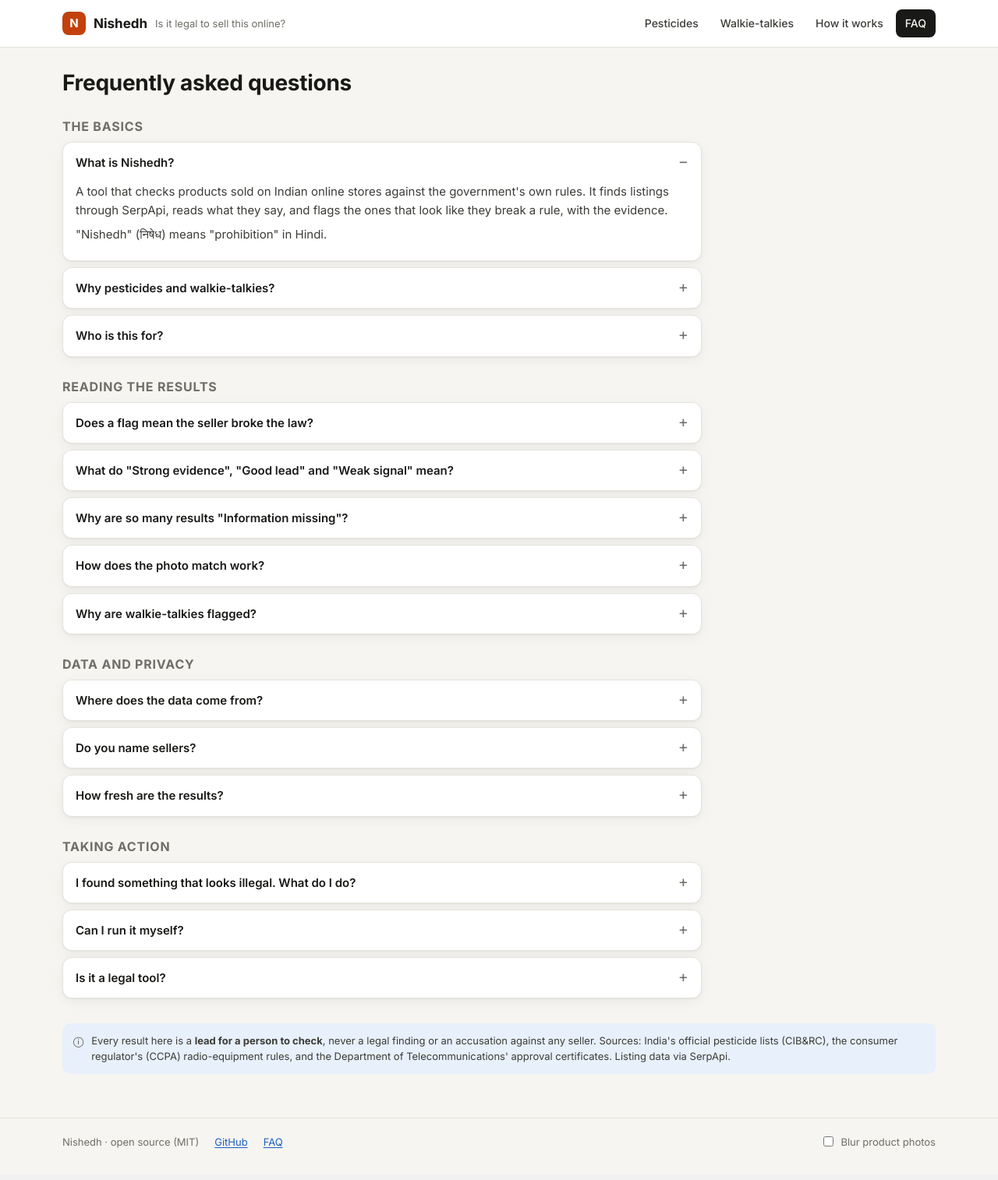
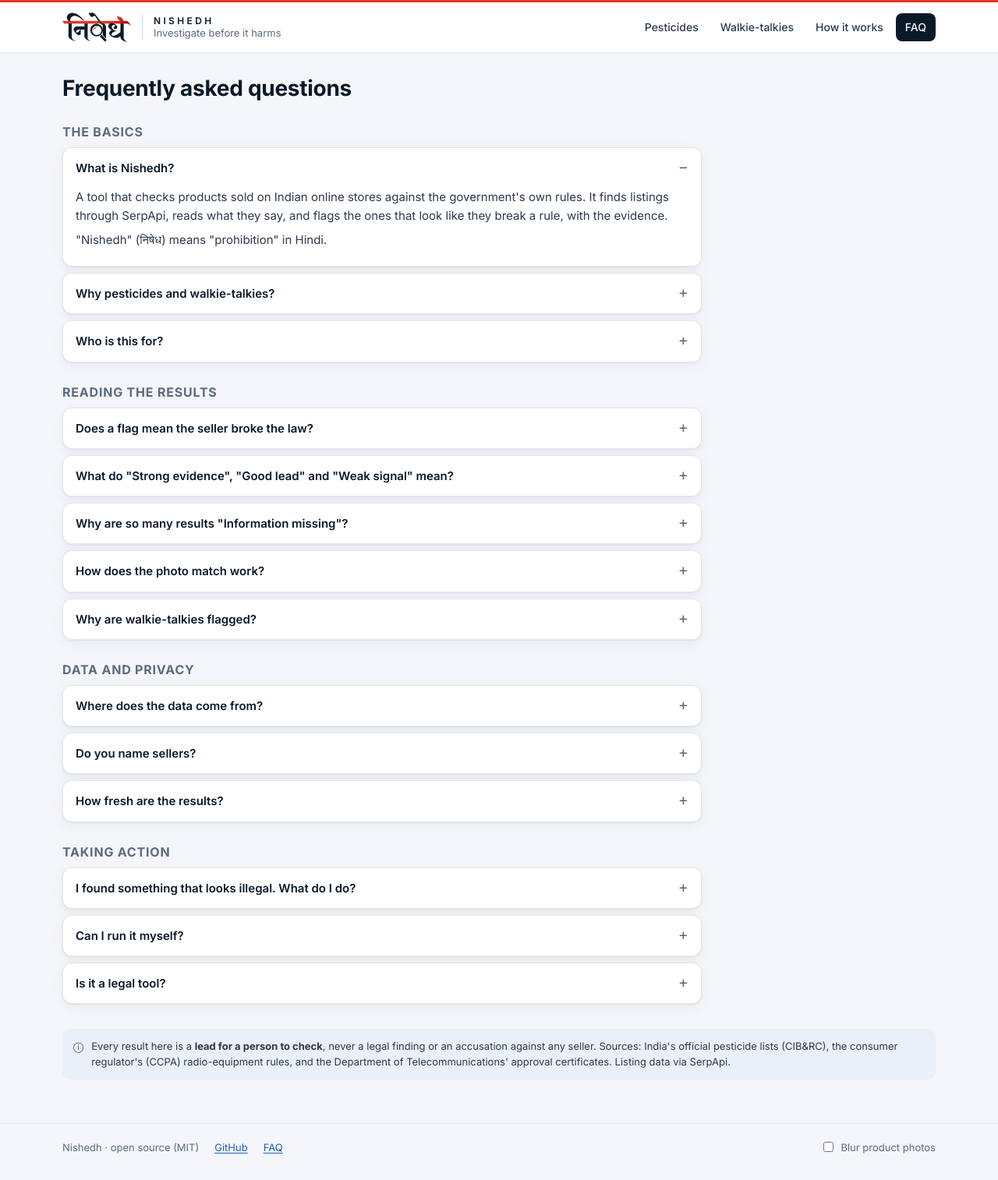
Before and after one commit to rudratoshs/nishedh, a FastAPI app: page /faq in a window 1280 px wide. Shown: the whole page at 78% size. Before the commit the page ends 1473 px from the top, so only its background shows below. Run offline with FastAPI, Linux system fonts and the light colour scheme.

Commit message:
Brand theme from the Nishedh logo
- Logo in the header and README (light and dark variants), favicon
- Navy and red palette taken from the logo; tagline "Investigate before it harms"
- Screenshots retaken in the new theme

```diff
--- a/src/nishedh/web/app.py
+++ b/src/nishedh/web/app.py
@@ -17,6 +17,7 @@ from typing import Any
 
 from fastapi import FastAPI, HTTPException, Request
 from fastapi.responses import HTMLResponse, JSONResponse, PlainTextResponse, Response
+from fastapi.staticfiles import StaticFiles
 from fastapi.templating import Jinja2Templates
 
 from nishedh.listing import marketplace_of
@@ -54,6 +55,7 @@ PUBLIC_FIELDS = ("pack", "reason", "confidence", "marketplace", "title", "url",
 def create_app(cache_dir: Path, demo_note: str = "") -> FastAPI:
     app = FastAPI(title="Nishedh", docs_url=None, redoc_url=None)
     templates = Jinja2Templates(directory=str(Path(__file__).parent / "templates"))
+    app.mount("/static", StaticFiles(directory=Path(__file__).parent / "static"), name="static")
     templates.env.globals.update(REASON_LABEL=REASON_LABEL, REASON_HELP=REASON_HELP, CONF_LABEL=CONF_LABEL,
                                  CONF_HELP=CONF_HELP, REASON_ORDER=REASON_ORDER, headline=headline,
                                  DEMO_NOTE=demo_note)
--- a/src/nishedh/web/templates/base.html
+++ b/src/nishedh/web/templates/base.html
@@ -3,25 +3,30 @@
 <head>
 <meta charset="utf-8">
 <meta name="viewport" content="width=device-width, initial-scale=1">
-<title>{% block title %}Nishedh – is it legal to sell this online?{% endblock %}</title>
+<title>{% block title %}Nishedh – investigate before it harms{% endblock %}</title>
+<link rel="icon" type="image/png" href="/static/favicon.png">
 <link rel="preconnect" href="https://fonts.googleapis.com">
 <link rel="stylesheet" href="https://fonts.googleapis.com/css2?family=Inter:wght@400;500;600;700&display=swap">
 <style>
 :root {
-  --bg: #f6f5f1; --panel: #ffffff; --panel-2: #faf9f6; --ink: #191917; --ink-2: #3d3c38; --muted: #6f6e68;
-  --line: #e5e3dc; --line-2: #d6d4cb;
-  --red: #b42318; --red-bg: #fdecea; --amber: #9a5708; --amber-bg: #fdf1dc;
-  --green: #1d7a46; --green-bg: #e5f4ea; --blue: #1f5fbf; --blue-bg: #e8f0fb;
-  --accent: #c2410c; --accent-bg: #fff1e8;
-  --shadow: 0 1px 2px rgba(20, 20, 15, .05), 0 4px 16px rgba(20, 20, 15, .05);
+  /* Brand: the logo's navy ink and its red strike-through bar */
+  --navy: #0a1928; --brand-red: #e03825;
+  --bg: #f4f6f9; --panel: #ffffff; --panel-2: #f7f9fb; --ink: #0a1928; --ink-2: #2c3a4d; --muted: #5d6b7e;
+  --line: #e1e6ed; --line-2: #cfd6e0;
+  --red: #c42b1c; --red-bg: #fdebe8; --amber: #9a5708; --amber-bg: #fdf1dc;
+  --orange: #c2410c; --orange-bg: #fff0e6;
+  --green: #1d7a46; --green-bg: #e5f4ea; --blue: #1f5fbf; --blue-bg: #e9f0fa;
+  --accent: #e03825; --accent-bg: #fdecea; --on-accent: #ffffff;
+  --shadow: 0 1px 2px rgba(10, 25, 40, .05), 0 4px 16px rgba(10, 25, 40, .06);
 }
 @media (prefers-color-scheme: dark) {
   :root {
-    --bg: #131312; --panel: #1c1c1a; --panel-2: #222220; --ink: #efeee9; --ink-2: #d4d3cc; --muted: #a09f98;
-    --line: #302f2b; --line-2: #3d3c37;
-    --red: #f39a90; --red-bg: #3b1f1b; --amber: #f2b865; --amber-bg: #3a2b15;
-    --green: #7dd09e; --green-bg: #183021; --blue: #93b8f2; --blue-bg: #1b2940;
-    --accent: #fb923c; --accent-bg: #3a2415;
+    --bg: #07111c; --panel: #0e1b2b; --panel-2: #132336; --ink: #eef1f6; --ink-2: #c9d2de; --muted: #8e9bad;
+    --line: #1d2d42; --line-2: #2a3d55;
+    --red: #ff8a7a; --red-bg: #3a1714; --amber: #f2b865; --amber-bg: #372912;
+    --orange: #fb923c; --orange-bg: #3a2213;
+    --green: #7dd09e; --green-bg: #12301f; --blue: #93b8f2; --blue-bg: #14253d;
+    --accent: #ff5a45; --accent-bg: #3a1714; --on-accent: #ffffff;
     --shadow: none;
   }
 }
@@ -35,19 +40,20 @@ h1, h2, h3 { line-height: 1.25; letter-spacing: -.01em; }
 .small { font-size: 13px; }
 
 /* Header */
-header.top { background: var(--panel); border-bottom: 1px solid var(--line); position: sticky; top: 0; z-index: 10; }
-header.top .wrap { display: flex; align-items: center; gap: 20px; height: 60px; }
-.brand { display: flex; align-items: center; gap: 10px; text-decoration: none; color: var(--ink); }
-.brand .mark { width: 30px; height: 30px; border-radius: 8px; background: var(--accent); color: #fff; display: grid; place-items: center; font-weight: 700; font-size: 15px; }
-.brand b { font-size: 17px; }
-.brand span { color: var(--muted); font-size: 13px; }
+header.top { background: var(--panel); border-top: 3px solid var(--accent); border-bottom: 1px solid var(--line); position: sticky; top: 0; z-index: 10; }
+header.top .wrap { display: flex; align-items: center; gap: 20px; height: 64px; }
+.brand { display: flex; align-items: center; gap: 14px; text-decoration: none; color: var(--ink); }
+.brand img { height: 38px; width: auto; display: block; }
+.brand .tagline { padding-left: 14px; border-left: 1px solid var(--line-2); color: var(--muted); font-size: 13px; line-height: 1.25; }
+.brand .tagline b { display: block; color: var(--ink); font-size: 12px; letter-spacing: .28em; font-weight: 600; }
 .mainnav { display: flex; gap: 4px; margin-left: auto; min-width: 0; overflow-x: auto; scrollbar-width: none; }
 .mainnav::-webkit-scrollbar { display: none; }
 .mainnav a { flex: none; white-space: nowrap; padding: 7px 12px; border-radius: 8px; color: var(--ink-2); text-decoration: none; font-weight: 500; font-size: 14px; }
 .mainnav a:hover { background: var(--panel-2); }
 .mainnav a.on { background: var(--ink); color: var(--bg); }
 @media (max-width: 720px) {
-  .brand span, .brand b { display: none; }
+  .brand .tagline { display: none; }
+  .brand img { height: 30px; }
   .wrap { padding: 0 16px; }
   header.top .wrap { gap: 10px; }
   .mainnav a { padding: 6px 8px; font-size: 13px; }
@@ -60,7 +66,7 @@ main { padding: 28px 0 56px; }
 .badge { display: inline-flex; align-items: center; gap: 5px; font-size: 12px; font-weight: 600; padding: 3px 8px; border-radius: 6px; white-space: nowrap; }
 .badge::before { content: ""; width: 7px; height: 7px; border-radius: 2px; background: currentColor; }
 .banned_item { color: var(--red); background: var(--red-bg); }
-.not_in_registry { color: var(--accent); background: var(--accent-bg); }
+.not_in_registry { color: var(--orange); background: var(--orange-bg); }
 .information_missing, .registry_mismatch { color: var(--amber); background: var(--amber-bg); }
 .clear { color: var(--green); background: var(--green-bg); }
 .conf { display: inline-flex; align-items: center; gap: 5px; font-size: 12px; color: var(--muted); }
@@ -69,7 +75,8 @@ main { padding: 28px 0 56px; }
 .dots i.on { background: var(--ink-2); }
 .btn { display: inline-flex; align-items: center; gap: 6px; padding: 8px 14px; border: 1px solid var(--line-2); border-radius: 8px; background: var(--panel); color: var(--ink); text-decoration: none; font-size: 14px; font-weight: 500; cursor: pointer; font-family: inherit; }
 .btn:hover { background: var(--panel-2); }
-.btn.primary { background: var(--ink); color: var(--bg); border-color: var(--ink); }
+.btn.primary { background: var(--accent); color: var(--on-accent); border-color: var(--accent); }
+.btn.primary:hover { filter: brightness(1.06); background: var(--accent); }
 .tip { position: relative; display: inline-grid; place-items: center; width: 17px; height: 17px; border-radius: 5px; border: 1px solid var(--line-2); color: var(--muted); font-size: 11px; font-weight: 600; cursor: help; vertical-align: middle; }
 .tip:hover::after, .tip:focus::after { content: attr(data-tip); position: absolute; left: 50%; bottom: 125%; transform: translateX(-50%); width: 240px; padding: 8px 10px; background: var(--ink); color: var(--bg); font-size: 12px; font-weight: 400; line-height: 1.45; border-radius: 8px; z-index: 5; white-space: normal; text-align: left; }
 .thumb { width: 100%; aspect-ratio: 1; object-fit: contain; background: #fff; border-radius: 8px; display: block; }
@@ -86,7 +93,10 @@ footer label { margin-left: auto; display: inline-flex; gap: 6px; align-items: c
 </head>
 <body>
 <header class="top"><div class="wrap">
-  <a class="brand" href="/"><span class="mark">N</span><b>Nishedh</b><span>Is it legal to sell this online?</span></a>
+  <a class="brand" href="/" aria-label="Nishedh home">
+    <picture><source srcset="/static/mark-dark.png" media="(prefers-color-scheme: dark)"><img src="/static/mark.png" alt="निषेध Nishedh"></picture>
+    <span class="tagline"><b>NISHEDH</b>Investigate before it harms</span>
+  </a>
   <nav class="mainnav">
     <a href="/?pack=pesticides" class="{{ 'on' if pack == 'pesticides' and not page_name }}">Pesticides</a>
     <a href="/?pack=radio" class="{{ 'on' if pack == 'radio' and not page_name }}">Walkie-talkies</a>
--- a/src/nishedh/web/templates/index.html
+++ b/src/nishedh/web/templates/index.html
@@ -4,6 +4,8 @@
 <style>
 .hero > *, .story > *, .filters > * { min-width: 0; }
 .hero { display: grid; grid-template-columns: 1.3fr 1fr; gap: 28px; align-items: center; margin-bottom: 28px; }
+.eyebrow { display: inline-flex; align-items: center; gap: 8px; font-size: 12px; font-weight: 700; letter-spacing: .14em; text-transform: uppercase; color: var(--accent); margin-bottom: 10px; }
+.eyebrow::before { content: ""; width: 22px; height: 3px; background: var(--accent); border-radius: 2px; }
 .hero h1 { font-size: 30px; margin: 0 0 10px; }
 .hero h1 em { font-style: normal; color: var(--accent); }
 .hero p { margin: 0; color: var(--ink-2); font-size: 16px; max-width: 560px; }
@@ -67,6 +69,7 @@
 
 <section class="hero">
   <div>
+    <div class="eyebrow">Investigate before it harms</div>
     <h1>We checked <em>{{ overview.checked }}</em> products on India's online stores. <em>{{ overview.strong }}</em> need a closer look.</h1>
     <p>Nishedh reads what online sellers say about pesticides and walkie-talkies, and compares it with the government's own lists and rules. When something doesn't add up, it shows you exactly why.</p>
   </div>
```
Also changed, not shown: tests/test_web.py (+7 -0 lines), README.md, src/nishedh/web/static/favicon.png (added), src/nishedh/web/static/mark-dark.png (added), src/nishedh/web/static/mark.png (added), 4 other files.
